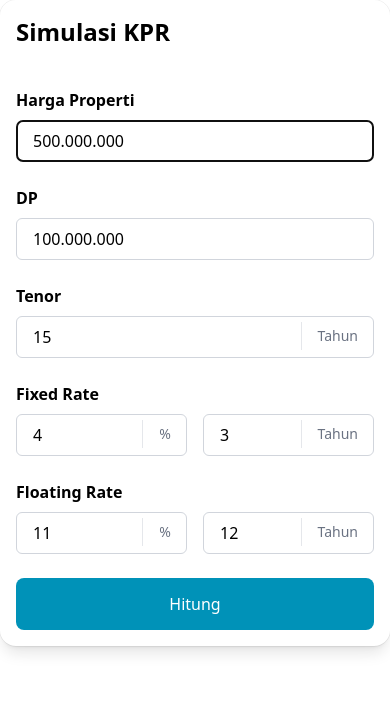
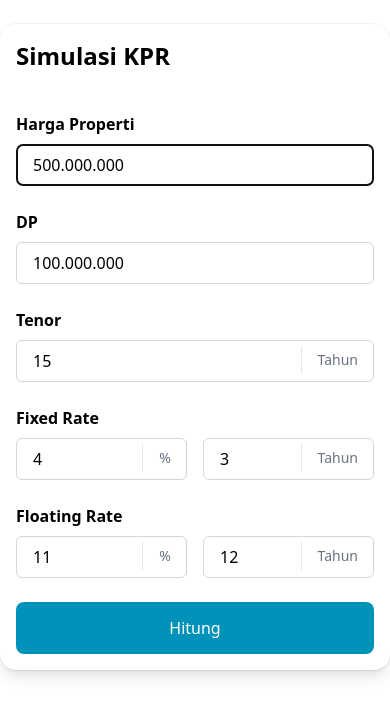
Before and after one commit to wildanv10/mortgage-loan-calculator-nuxt, a Nuxt app: page / in a window 390 px wide. Shown: the top 716 px of the page. Built offline with nearby package versions, Linux system fonts and the light colour scheme.

Commit message:
feat: enhance layout responsiveness

```diff
--- a/app.vue
+++ b/app.vue
@@ -127,11 +127,11 @@ const showTable = () => {
 
 <template>
   <div class="container mx-auto">
-    <section class="flex flex-col lg:flex-row gap-4">
+    <section class="flex flex-col justify-around lg:flex-row gap-4">
       <!-- Input Form -->
       <div>
         <div
-          class="sticky top-6 lg:top-10 shadow-lg outline outline-black/5 bg-white rounded-2xl p-4"
+          class="sticky top-6 lg:top-10 mt-6 lg:mt-10 shadow-lg outline outline-black/5 bg-white rounded-2xl p-4"
         >
           <h2 class="text-2xl font-bold mb-10">Simulasi KPR</h2>
           <form class="flex flex-col gap-6" @submit.prevent="hitungKPR">
@@ -305,17 +305,18 @@ const showTable = () => {
       </div>
 
       <!-- Right Section -->
-      <section class="h-dvh">
+      <section :class="{ 'h-auto lg:h-dvh': hasil.length }">
         <!-- Results Table -->
         <section
-          class="lg:h-1/2 rounded-lg overflow-auto mt-6 lg:mt-10 mb-6 lg:mb-10"
+          :class="{ 'h-[400px] lg:h-1/2': hasil.length }"
+          class="rounded-lg overflow-auto mt-6 lg:mt-10 mb-6 lg:mb-10"
         >
           <table
             v-if="hasil.length"
             class="relative border border-gray-100 table-auto w-full text-md text-left rtl:text-right text-gray-500 dark:text-gray-400"
           >
             <thead
-              class="sticky top-0 text-gray-700 uppercase dark:text-gray-400 border-y border-gray-300 bg-gray-200"
+              class="sticky -top-0.5 text-gray-700 uppercase dark:text-gray-400 border-y border-gray-300 bg-gray-200"
             >
               <tr>
                 <th class="px-6 py-3 text-center">Tahun</th>
@@ -384,7 +385,7 @@ const showTable = () => {
         </section>
 
         <!-- Chart -->
-        <section>
+        <section class="flex justify-center items-center mt-12 lg:mt-24 mb-10">
           <ChartRateDifference v-if="hasil.length" :hasil-angsuran="hasil" />
         </section>
       </section>
```
